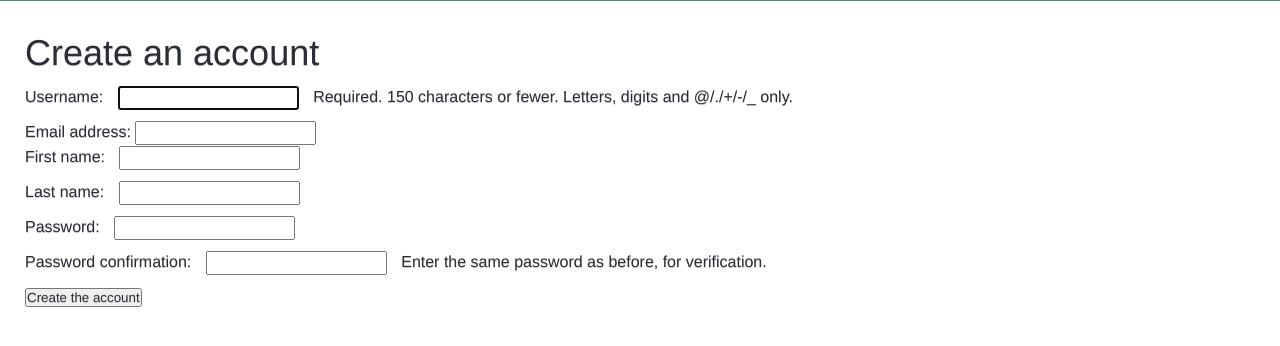
After one commit to ganttly/COMP30005, a Django app: page /ganttly/register/ in a window 1280 px wide. The commit adds this page. Shown: the part 79-425 px from the top of the page. Run offline with Django 3.2, Linux system fonts and the light colour scheme; parts of the project's set-up code (start-up, migrations or seed data) failed here and were passed over.

Commit message:
Fixed some bugs on register and on email sending.

```diff
--- a/ganttly/forms.py
+++ b/ganttly/forms.py
@@ -13,7 +13,7 @@ class UserCreateForm(UserCreationForm):
 class ProjectForm(ModelForm):
     class Meta:
         model = Project
-        fields = ['name','description', 'team']
+        fields = ['name','description']
 
 class EditProjectForm(ModelForm):
     class Meta:
--- a/ganttly/static/style.css
+++ b/ganttly/static/style.css
@@ -321,6 +321,10 @@ li {
     padding: 7px;
 }
 
+.register input[type='text'], .register input[type='password'] {
+    margin: 0px 10px 10px 10px;
+}
+
 .button {
     position: relative;
     margin-left:8px;
@@ -348,7 +352,7 @@ li {
     margin: 5px 5px 0px 0px;
     float:left;
     position:relative;
-    clear:right;
+    clear:left;
 }
 
 .menu li {
--- /dev/null
+++ b/ganttly/templates/ganttly/register.html
@@ -0,0 +1,13 @@
+{% extends "base_loggedin.html" %}
+
+{% block title %}Create an account{% endblock %}
+
+{% block content %}
+  <h1>Create an account</h1>
+
+  <form class="register" action="" method="POST"> {% csrf_token %}
+      {{ form.as_p }}
+      <input type="submit" value="Create the account">
+
+</form>
+{% endblock %}
--- a/ganttly/views.py
+++ b/ganttly/views.py
@@ -126,8 +126,8 @@ def project_add(request):
                     nonusers.append(usermail)
                     send_mail('Ganttly project invitation',
                     request.user.first_name + ' ' + request.user.last_name +
-                    ' wants you in a Ganttly project\nRegister in Ganttly to be part of it',
-                    'ganttly@gmail.com', [usermail], fail_silently=True)
+                    ' wants you in a Ganttly project\nRegister in Ganttly to be part of it\nJoin us on www.ganttly.com\n\nGanttly Team',
+                    'ganttlyapp@gmail.com', [usermail], fail_silently=True)
             project.save()
             # if there are non ganttly users notify project creator
             if nonusers:
@@ -381,7 +381,7 @@ def register(request):
             return HttpResponseRedirect("..")
     else:
         form = UserCreateForm()
-        return render(request, "register.html", {
+        return render(request, "ganttly/register.html", {
         'form': form,
         })
 
```
Also changed, not shown: COMP30005/settings.py (+7 -0 lines), COMP30005/COMP30005.db, 1 other file.
